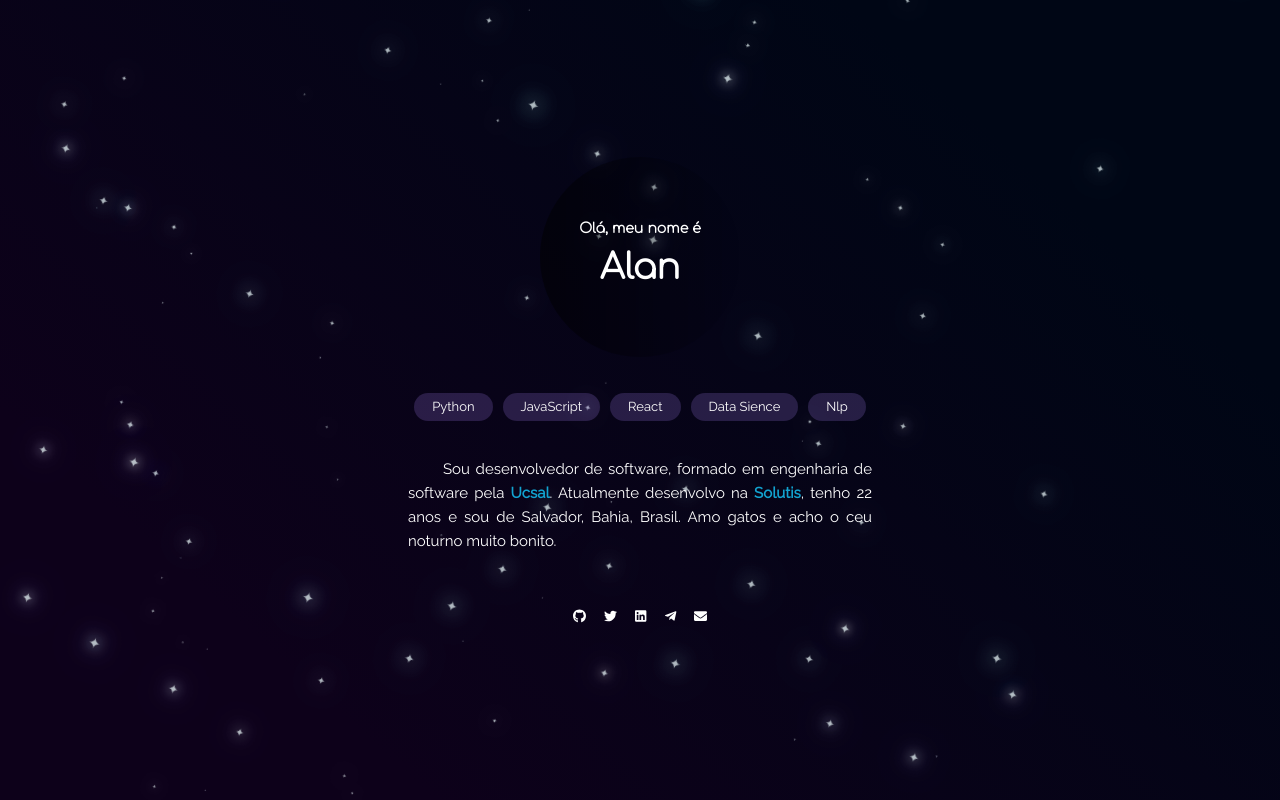
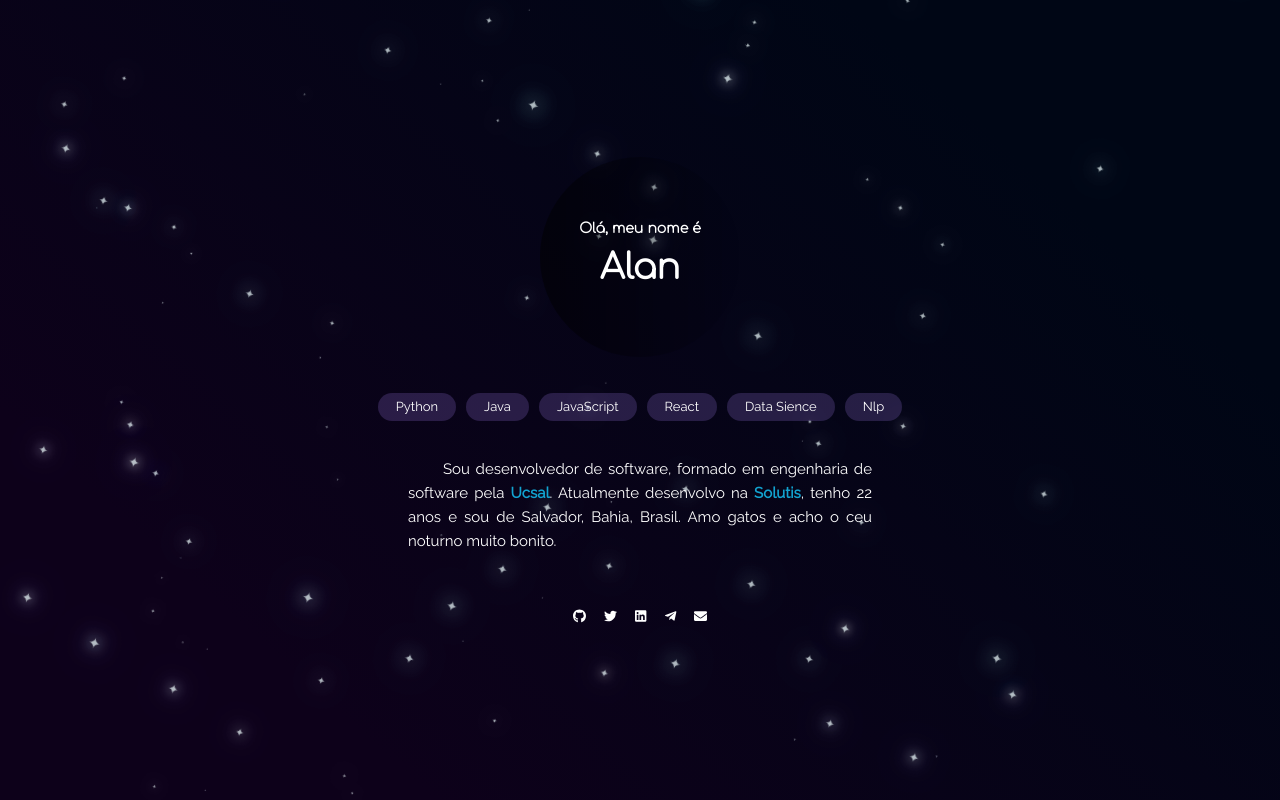
Before and after one commit to alanfgn/alanfgn, a Next.js app: page / in a window 1280 px wide. Built offline with nearby package versions, Linux system fonts and the light colour scheme.

Commit message:
adding chip java

```diff
--- a/pages/index.js
+++ b/pages/index.js
@@ -23,6 +23,7 @@ const Home = () => {
 
 					<div className={styles.interest}>
 						<span className={styles.chip}> Python </span>
+						<span className={styles.chip}> Java </span>
 						<span className={styles.chip}> JavaScript </span>
 						<span className={styles.chip}> React </span>
 						<span className={styles.chip}> Data Sience </span>
```
